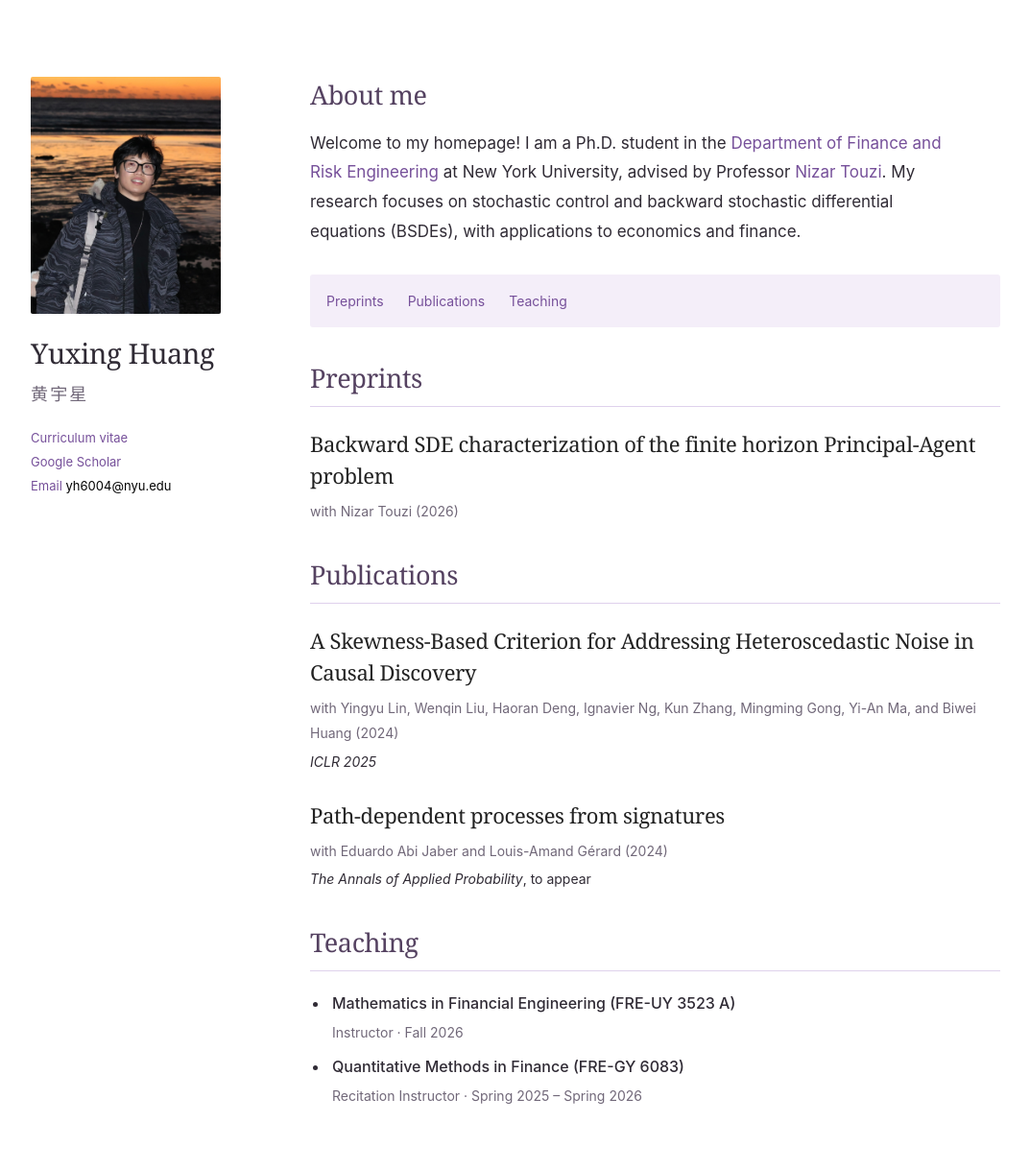
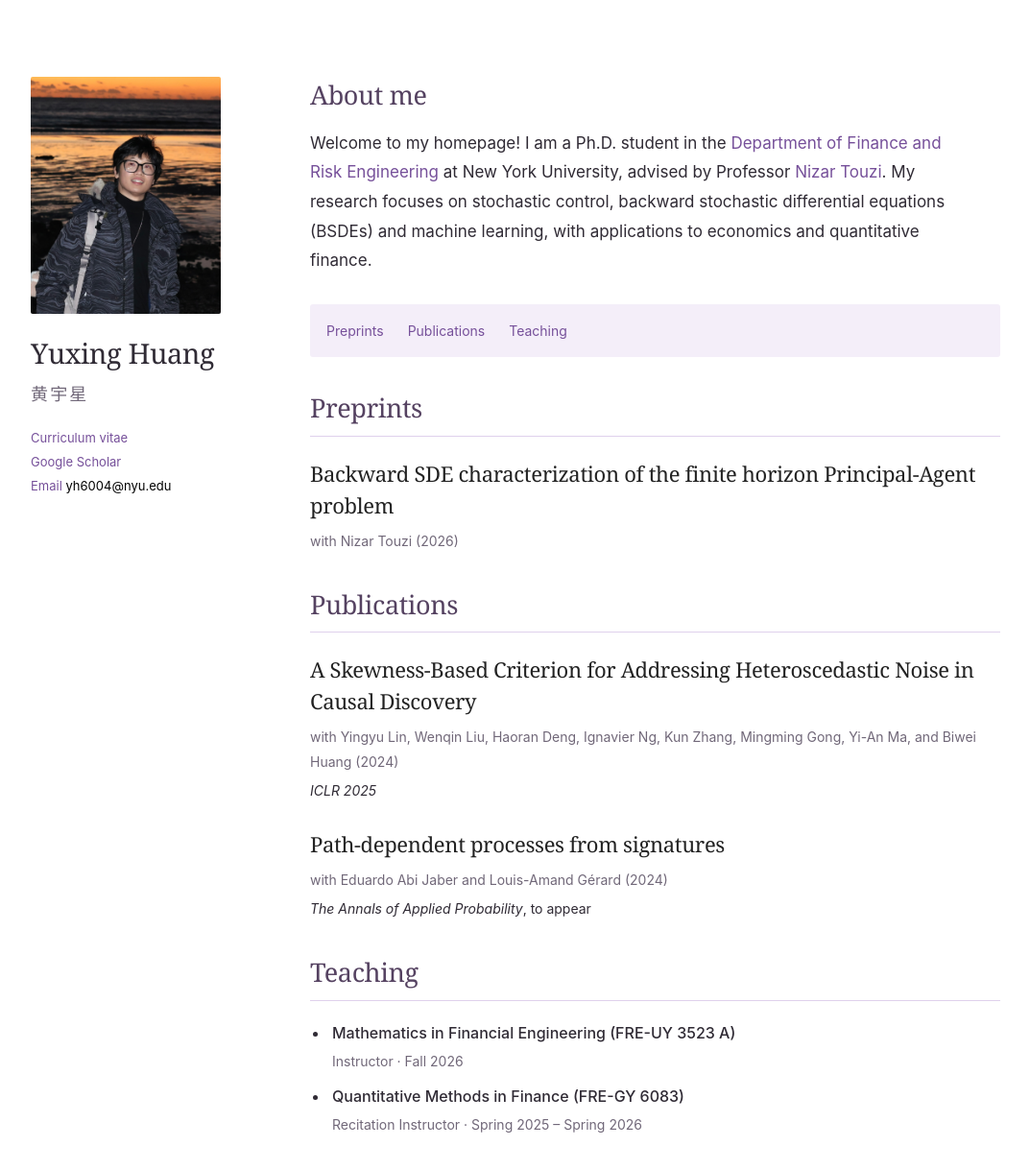
Before and after one commit to YuxingMath/yuxingmath.github.io, a Jekyll site: the page built from _pages/about.md, in a window 1280 px wide and 1274 px high. Shown: the top 1219 px of the window at 96% size, without its empty margins (103-1176 px from the left). Built offline with Jekyll 4.4.1, drawn with Linux system fonts in a browser that asks for light colours.

Commit message:
Update homepage research description

```diff
--- a/_pages/about.md
+++ b/_pages/about.md
@@ -2,10 +2,10 @@
 layout: home
 permalink: /
 title: "Yuxing Huang"
-description: "Yuxing Huang is a Ph.D. student at New York University, researching stochastic control and backward stochastic differential equations (BSDEs), with applications to economics and finance."
+description: "Yuxing Huang is a Ph.D. student at New York University, researching stochastic control, backward stochastic differential equations (BSDEs) and machine learning, with applications to economics and quantitative finance."
 redirect_from:
   - /about/
   - /about.html
 ---
 
-Welcome to my homepage! I am a Ph.D. student in the [Department of Finance and Risk Engineering](https://engineering.nyu.edu/academics/departments/finance-and-risk-engineering) at New York University, advised by Professor [Nizar Touzi](https://engineering.nyu.edu/faculty/nizar-touzi). My research focuses on stochastic control and backward stochastic differential equations (BSDEs), with applications to economics and finance.
+Welcome to my homepage! I am a Ph.D. student in the [Department of Finance and Risk Engineering](https://engineering.nyu.edu/academics/departments/finance-and-risk-engineering) at New York University, advised by Professor [Nizar Touzi](https://engineering.nyu.edu/faculty/nizar-touzi). My research focuses on stochastic control, backward stochastic differential equations (BSDEs) and machine learning, with applications to economics and quantitative finance.
```
